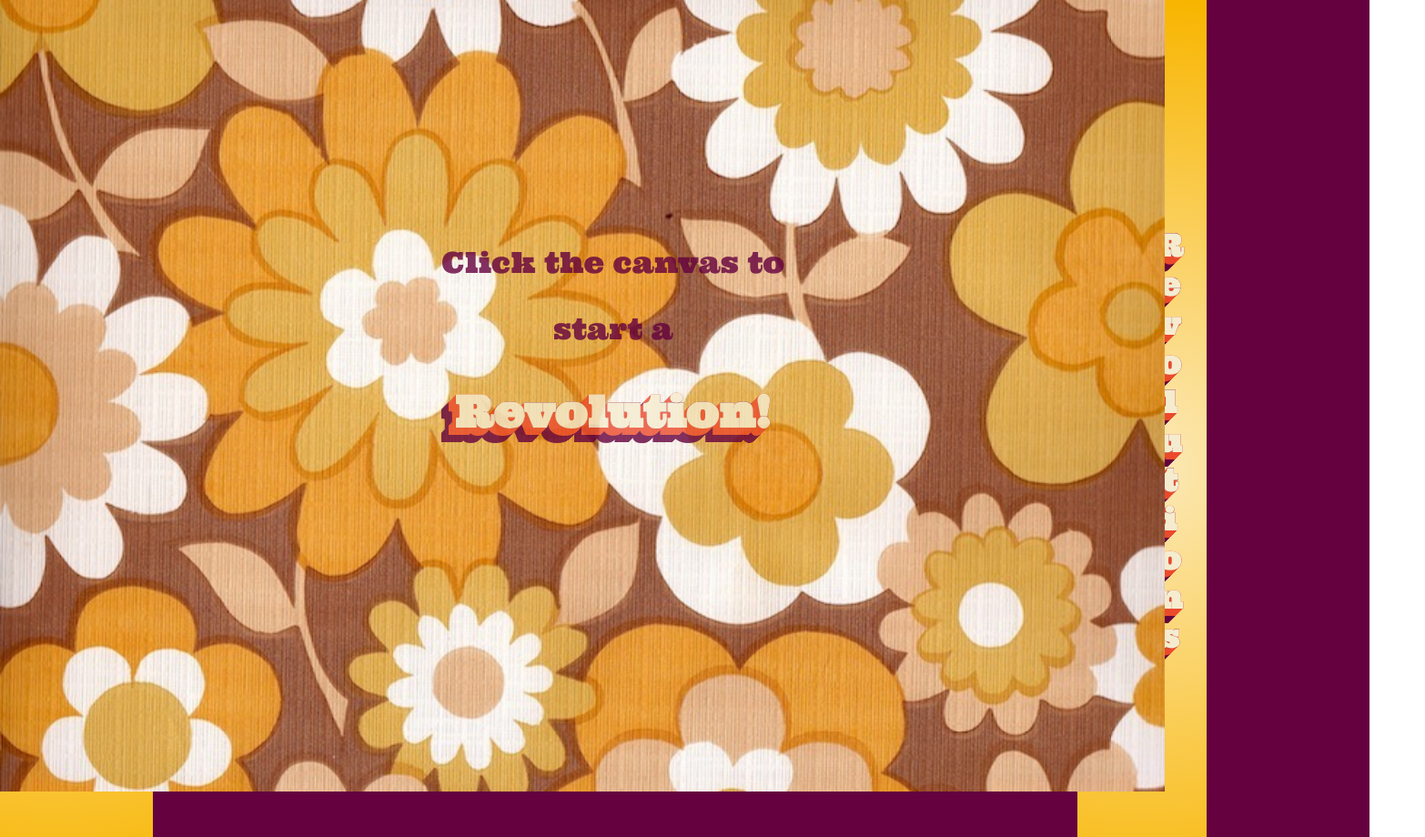
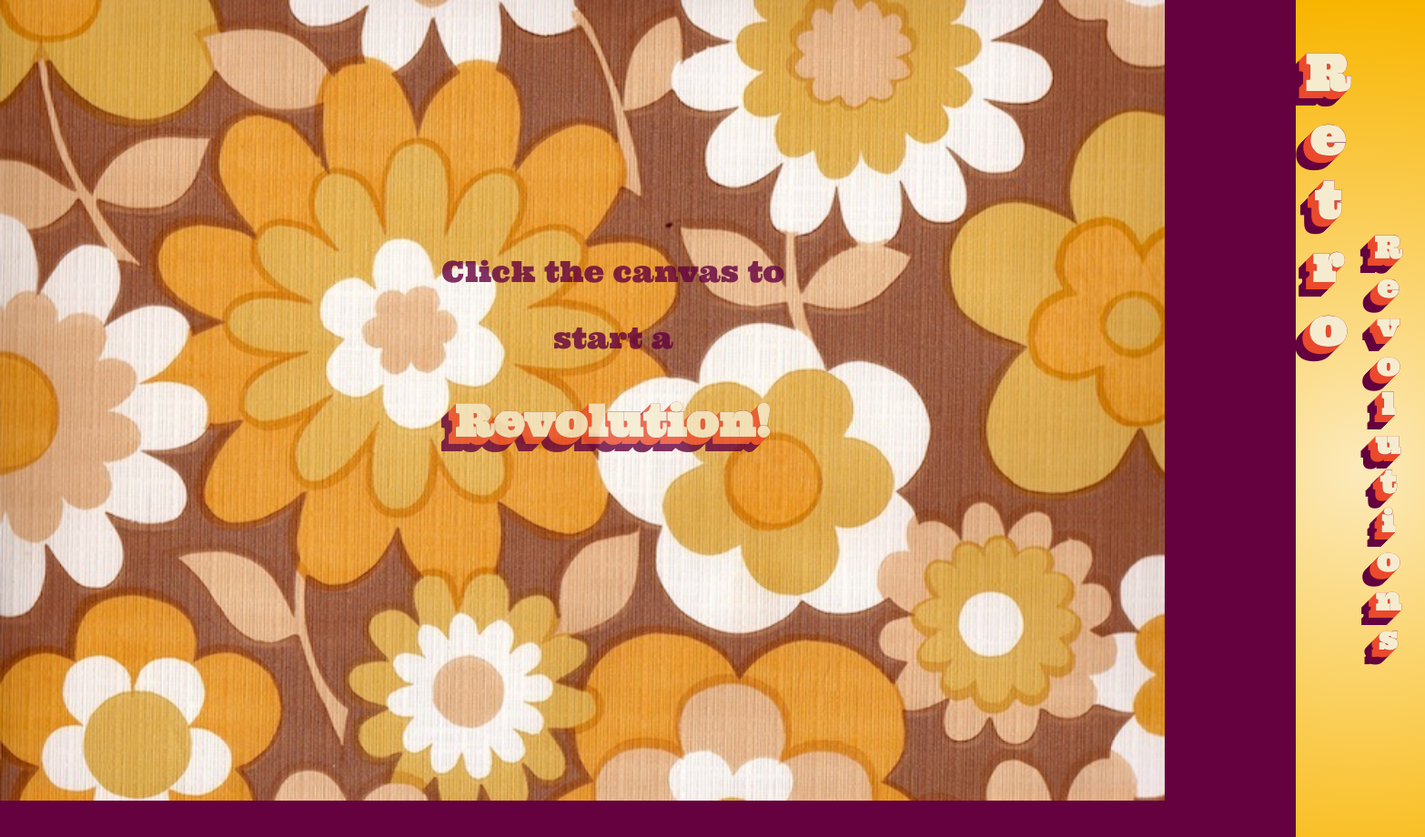
Before and after one commit to elibretti/Revolutions, a website built with webpack: page index.html in a window 1280 px wide. Shown: the top 920 px of the page at 91% size, 1566 px wide, since content can reach past the window. Built offline with nearby package versions, Linux system fonts and the light colour scheme.

Commit message:
fix css for desktop scrren

```diff
--- a/assets/main.css
+++ b/assets/main.css
@@ -7,13 +7,10 @@ body{
     background-position: 50%;
     overflow: hidden;
     z-index: 0;
+    margin: 0;
 }
 
 #main-canvas {
-    margin-left: 325px;
-    top: -10%;
-    left: -25%;
-    position: absolute;
     z-index: 1;
     background-color: #64013E;
 }
@@ -33,14 +30,11 @@ body{
 
 
 .inputs-container{
-    position: relative;
     z-index: 3;
     margin: 0;
     width: 375px;
     background: radial-gradient(circle farthest-side, #fceabb, #f8b500);
     background-repeat: no-repeat;
-    left: -10px;
-    top: -10px;
 }
 
 
@@ -116,15 +110,10 @@ button span, button div {
 }
 .header-container{
     height: 1000px;
-    margin-left: 1000px;
     z-index: 4;
     float: right;
     width: 375px;
     background: #FCB043;
-    position: relative;
-    right: -10px;
-    top: -10px;
-
 }
 .header{
     float: right;
@@ -163,7 +152,6 @@ button span, button div {
 
 .welcome {
     position: absolute;
-    top: -10px;
     width: 100%;
     height: 110%;
     z-index: 20;
```
